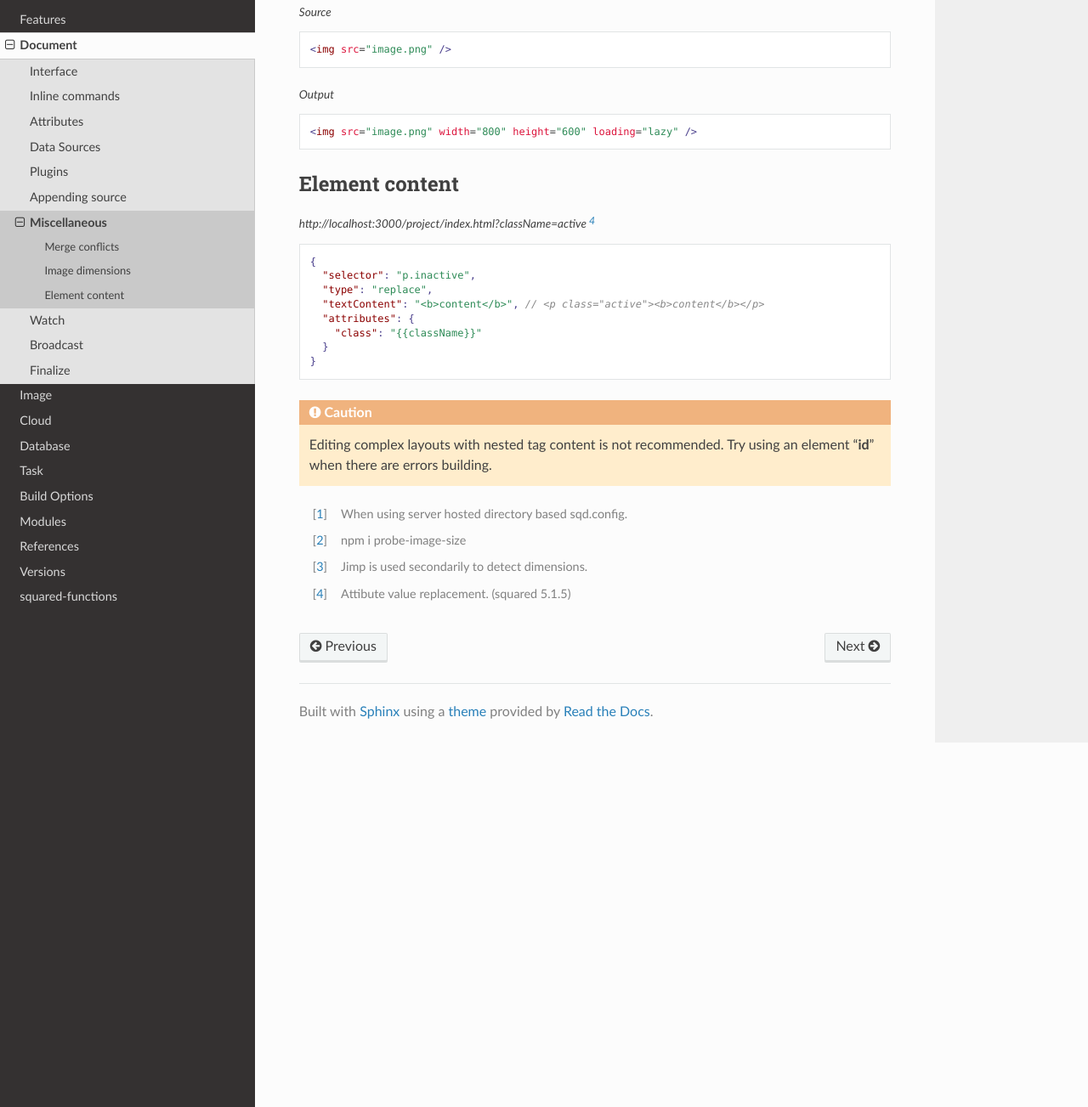
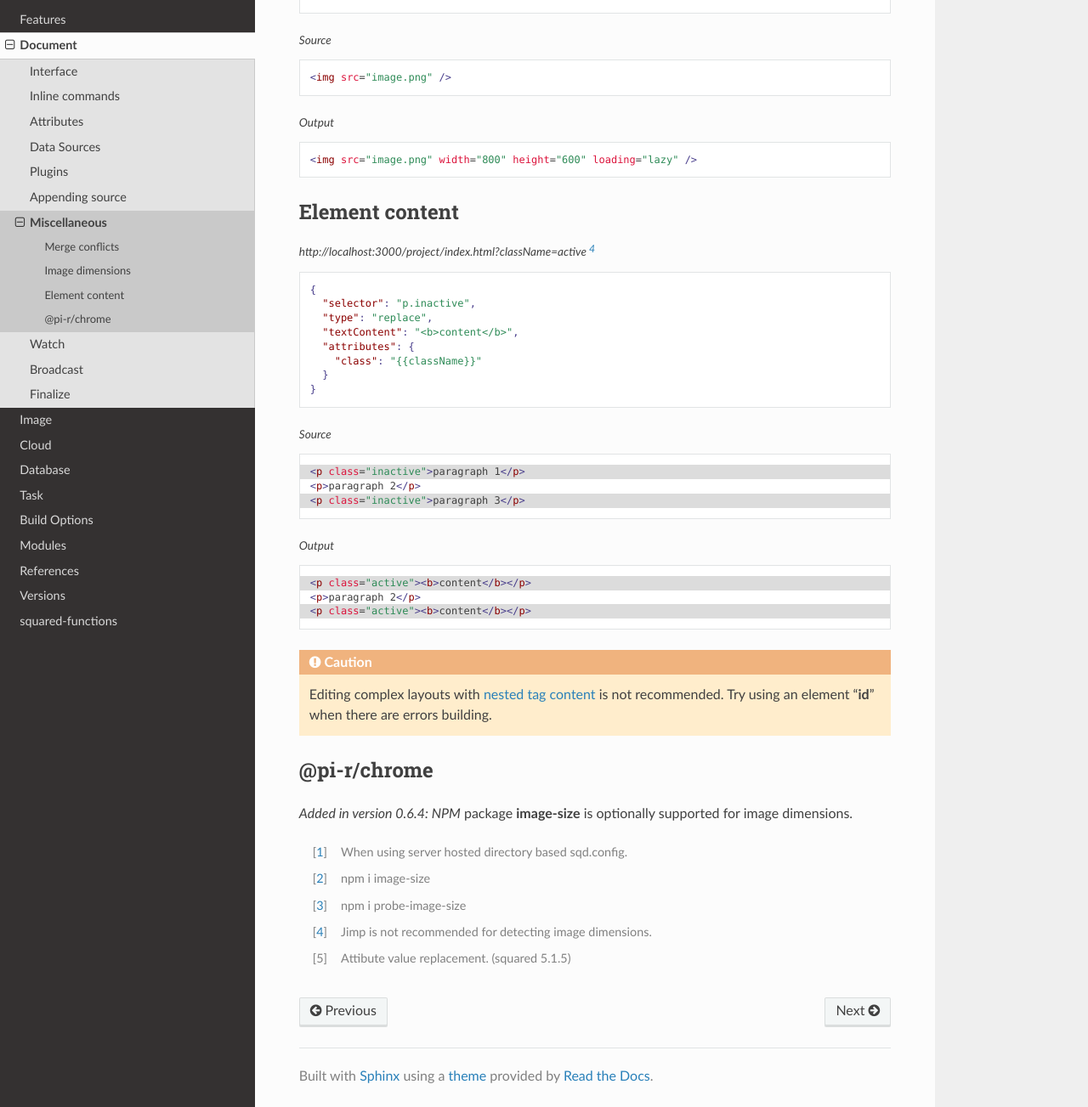
Before and after one commit to anpham6/chrome-docs, a Sphinx documentation site: the page built from source/document/miscellaneous.rst, in a window 1280 px wide and 1400 px high, scrolled down 1297 px, cut to the strip 97-1400 px from the top of the window. Shown: the whole strip at 85% size. Built offline with Sphinx 7.4.7 and the Read the Docs theme 2.0.0, drawn with Linux system fonts in a browser that asks for light colours; some of the changed text lies outside the part shown.

Commit message:
Document: Image dimensions support table was updated.

```diff
--- a/source/cloud/aws-v3.rst
+++ b/source/cloud/aws-v3.rst
@@ -295,6 +295,7 @@
   - **configBucket.tags** using *PutBucketTaggingRequest* was implemented.
   - **configBucket.cors** using *CORSConfiguration* was implemented.
   - **configBucket.lifecycle** using *BucketLifecycleConfiguration* was implemented.
+  - NPM dependency **@pi-r/aws** was replaced with **@pi-r/aws-lib**.
 
 .. versionadded:: 0.6.2
 
--- a/source/cloud/gcp.rst
+++ b/source/cloud/gcp.rst
@@ -162,6 +162,10 @@
           "contentType": "image/png",
           "metadata": {/* Metadata */},
           /* UploadFileInChunksOptions - shared */
+          "headers": {
+            "Authorization": "",
+            "x-goog-user-project": ""
+          },
           "maxQueueSize": 5,
           "concurrencyLimit": 5
         },
--- a/source/document/miscellaneous.rst
+++ b/source/document/miscellaneous.rst
@@ -56,12 +56,13 @@
 
 .. rst-class:: miscellaneous-image
 
-=============================== === === === ==== === ==== === === ==== ==== ====
- NPM                            JPG GIF PNG WebP BMP TIFF PSD ICO AVIF HEIC HEIF
-=============================== === === === ==== === ==== === === ==== ==== ====
-probe-image-size [#]_            x   x   x    x   x    x   x   x    x    x    x
-:doc:`jimp </image/index>` [#]_  x   x   x        x    x
-=============================== === === === ==== === ==== === === ==== ==== ====
+=========================== ==== === === ==== === ==== === === ==== ==== ====
+ NPM                        JPEG GIF PNG WebP BMP TIFF PSD ICO AVIF HEIC HEIF
+=========================== ==== === === ==== === ==== === === ==== ==== ====
+image-size [#]_               x   x   x    x   x    x   x   x    x    x    x
+probe-image-size [#]_         x   x   x    x   x    x   x   x    x    x    x
+:doc:`jimp </image/index>`    x   x   x        x    x
+=========================== ==== === === ==== === ==== === === ==== ==== ====
 
 ::
 
@@ -98,15 +99,39 @@
   {
     "selector": "p.inactive",
     "type": "replace",
-    "textContent": "<b>content</b>", // <p class="active"><b>content</b></p>
+    "textContent": "<b>content</b>",
     "attributes": {
       "class": "{{className}}"
     }
   }
 
-.. caution:: Editing complex layouts with nested tag content is not recommended. Try using an element "**id**" when there are errors building.
+.. code-block:: html
+  :caption: Source
+  :emphasize-lines: 1,3
+
+  <p class="inactive">paragraph 1</p>
+  <p>paragraph 2</p>
+  <p class="inactive">paragraph 3</p>
+
+.. code-block:: html
+  :caption: Output
+  :emphasize-lines: 1,3
+
+  <p class="active"><b>content</b></p>
+  <p>paragraph 2</p>
+  <p class="active"><b>content</b></p>
+
+.. caution:: Editing complex layouts with :ref:`nested tag content <document-append-build-options>` is not recommended. Try using an element "**id**" when there are errors building.
+
+@pi-r/chrome
+============
+
+.. versionadded:: 0.6.4
+
+  *NPM* package **image-size** is optionally supported for image dimensions.
 
 .. [#] When using server hosted directory based sqd.config.
+.. [#] npm i image-size
 .. [#] npm i probe-image-size
-.. [#] Jimp is used secondarily to detect dimensions.
+.. [#] Jimp is not recommended for detecting image dimensions.
 .. [#] Attibute value replacement. (squared 5.1.5)
--- a/source/document/watch.rst
+++ b/source/document/watch.rst
@@ -113,8 +113,8 @@
 
 .. tip:: "**~**" can be used between "**::**" for default server value.
 
-Options
-=======
+Build Options
+=============
 
 useOriginalHtmlPage = true
 --------------------------
```
Also changed, not shown: source/document/append.rst (+5 -3 lines).
